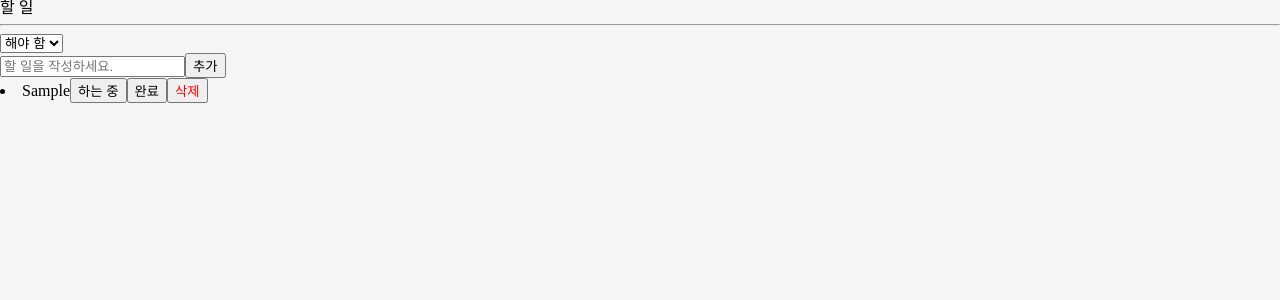
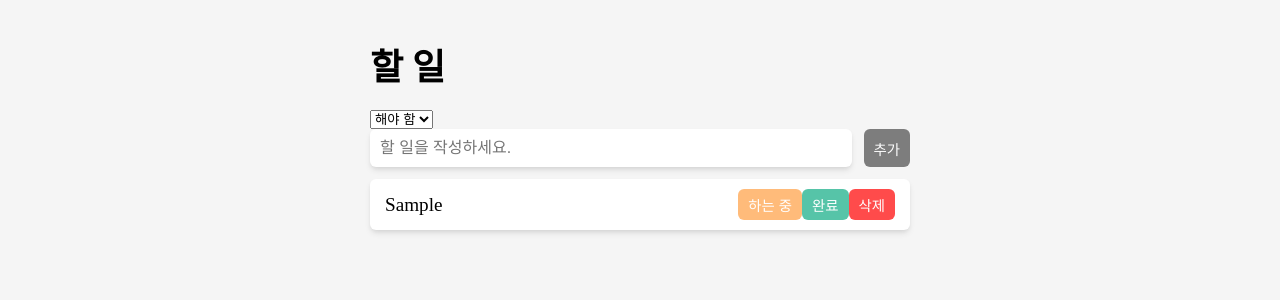
Before and after one commit to redonearth/react-master-class, a React (Create React App) app: page /to-do in a window 1280 px wide. Both pictures are taken after typing "Sample" into the empty fields and a click on the button "추가". Shown: the top 300 px of the page. Built offline with nearby package versions, Linux system fonts and the light colour scheme; a web font is replaced by a local one.

Commit message:
스타일링 추가

```diff
--- a/src/routes/projects/to-do/CreateToDo.tsx
+++ b/src/routes/projects/to-do/CreateToDo.tsx
@@ -1,10 +1,32 @@
 import { useForm } from 'react-hook-form';
 import { useRecoilValue, useSetRecoilState } from 'recoil';
+import styled from 'styled-components';
 import { categoryState, toDoState } from './atoms';
+import { Button } from './styled';
 
 interface IForm {
   toDo: string;
 }
+
+const Form = styled.form`
+  display: flex;
+`;
+
+const Input = styled.input`
+  flex: 1;
+  padding: 10px;
+  border-radius: 6px;
+  margin-right: 12px;
+  border: none;
+  box-shadow: rgba(0, 0, 0, 0) 0px 0px 0px 0px, rgba(0, 0, 0, 0) 0px 0px 0px 0px,
+    rgba(0, 0, 0, 0.1) 0px 4px 6px -1px, rgba(0, 0, 0, 0.06) 0px 2px 4px -1px;
+  font-size: 1rem;
+`;
+
+const AddBtn = styled(Button)`
+  color: white;
+  background: #4b4b4b;
+`;
 
 function CreateToDo() {
   const setToDos = useSetRecoilState(toDoState);
@@ -22,15 +44,15 @@ function CreateToDo() {
     setValue('toDo', '');
   };
   return (
-    <form onSubmit={handleSubmit(handleValid)}>
-      <input
+    <Form onSubmit={handleSubmit(handleValid)}>
+      <Input
         {...register('toDo', {
           required: '할 일을 작성하세요.',
         })}
         placeholder="할 일을 작성하세요."
       />
-      <button>추가</button>
-    </form>
+      <AddBtn>추가</AddBtn>
+    </Form>
   );
 }
 
--- a/src/routes/projects/to-do/ToDo.tsx
+++ b/src/routes/projects/to-do/ToDo.tsx
@@ -2,9 +2,44 @@ import React from 'react';
 import { useSetRecoilState } from 'recoil';
 import styled from 'styled-components';
 import { Categories, IToDo, toDoState } from './atoms';
+import { Button } from './styled';
 
-const DeleteBtn = styled.button`
-  color: red;
+const ToDoItem = styled.li`
+  display: flex;
+  align-items: center;
+  justify-content: space-between;
+  padding: 10px 15px;
+  background: white;
+  border-radius: 6px;
+  box-shadow: rgba(0, 0, 0, 0) 0px 0px 0px 0px, rgba(0, 0, 0, 0) 0px 0px 0px 0px,
+    rgba(0, 0, 0, 0.1) 0px 4px 6px -1px, rgba(0, 0, 0, 0.06) 0px 2px 4px -1px;
+  &:not(:last-child) {
+    margin-bottom: 12px;
+  }
+`;
+
+const ToDoText = styled.span`
+  font-size: 1.2rem;
+`;
+
+const ToDoButtons = styled.div`
+  display: flex;
+`;
+const ToDoBtn = styled(Button)`
+  color: white;
+  background: #0984e3;
+`;
+const DoingBtn = styled(Button)`
+  color: white;
+  background: #ff9f43;
+`;
+const DoneBtn = styled(Button)`
+  color: white;
+  background: #10ac84;
+`;
+const DeleteBtn = styled(Button)`
+  color: white;
+  background: red;
 `;
 
 function ToDo({ id, text, category }: IToDo) {
@@ -31,27 +66,29 @@ function ToDo({ id, text, category }: IToDo) {
     });
   };
   return (
-    <li>
-      <span>{text}</span>
+    <ToDoItem>
+      <ToDoText>{text}</ToDoText>
+      <ToDoButtons>
+        {category !== Categories.TO_DO && (
+          <ToDoBtn name={Categories.TO_DO} onClick={onClick}>
+            해야 함
+          </ToDoBtn>
+        )}
         {category !== Categories.DOING && (
-        <button name={Categories.DOING} onClick={onClick}>
+          <DoingBtn name={Categories.DOING} onClick={onClick}>
             하는 중
-        </button>
-      )}
-      {category !== Categories.TO_DO && (
-        <button name={Categories.TO_DO} onClick={onClick}>
-          해야 함
-        </button>
+          </DoingBtn>
         )}
         {category !== Categories.DONE && (
-        <button name={Categories.DONE} onClick={onClick}>
+          <DoneBtn name={Categories.DONE} onClick={onClick}>
             완료
-        </button>
+          </DoneBtn>
         )}
         <DeleteBtn name="DELETE" onClick={onClick}>
           삭제
         </DeleteBtn>
-    </li>
+      </ToDoButtons>
+    </ToDoItem>
   );
 }
 
--- a/src/routes/projects/to-do/ToDoList.tsx
+++ b/src/routes/projects/to-do/ToDoList.tsx
@@ -1,8 +1,25 @@
 import React from 'react';
 import { useRecoilState, useRecoilValue } from 'recoil';
+import styled from 'styled-components';
 import { Categories, categoryState, toDoSelector } from './atoms';
 import CreateToDo from './CreateToDo';
 import ToDo from './ToDo';
+
+const Container = styled.div`
+  margin: 0 auto;
+  max-width: 640px;
+  padding: 50px;
+`;
+
+const Title = styled.h1`
+  font-size: 36px;
+  font-weight: bold;
+  margin-bottom: 24px;
+`;
+
+const ToDos = styled.ul`
+  margin-top: 12px;
+`;
 
 function ToDoList() {
   const toDos = useRecoilValue(toDoSelector);
@@ -11,19 +28,20 @@ function ToDoList() {
     setCategory(event.currentTarget.value as Categories);
   };
   return (
-    <div>
-      <h1>할 일</h1>
-      <hr />
+    <Container>
+      <Title>할 일</Title>
       <select value={category} onInput={onInput}>
         <option value={Categories.TO_DO}>해야 함</option>
         <option value={Categories.DOING}>하는 중</option>
         <option value={Categories.DONE}>완료</option>
       </select>
       <CreateToDo />
-      {toDos?.map((toDo) => (
-        <ToDo key={toDo.id} {...toDo} />
-      ))}
-    </div>
+      <ToDos>
+        {toDos?.map((toDo) => (
+          <ToDo key={toDo.id} {...toDo} />
+        ))}
+      </ToDos>
+    </Container>
   );
 }
 
--- /dev/null
+++ b/src/routes/projects/to-do/styled.tsx
@@ -0,0 +1,14 @@
+import styled from 'styled-components';
+
+export const Button = styled.button`
+  cursor: pointer;
+  border: none;
+  border-radius: 6px;
+  padding: 5px 10px;
+  font-size: 0.9rem;
+  opacity: 0.7;
+  transition: opacity 0.3s;
+  &:hover {
+    opacity: 1;
+  }
+`;
```
Lines whose indentation alone changed are shown as unchanged.
